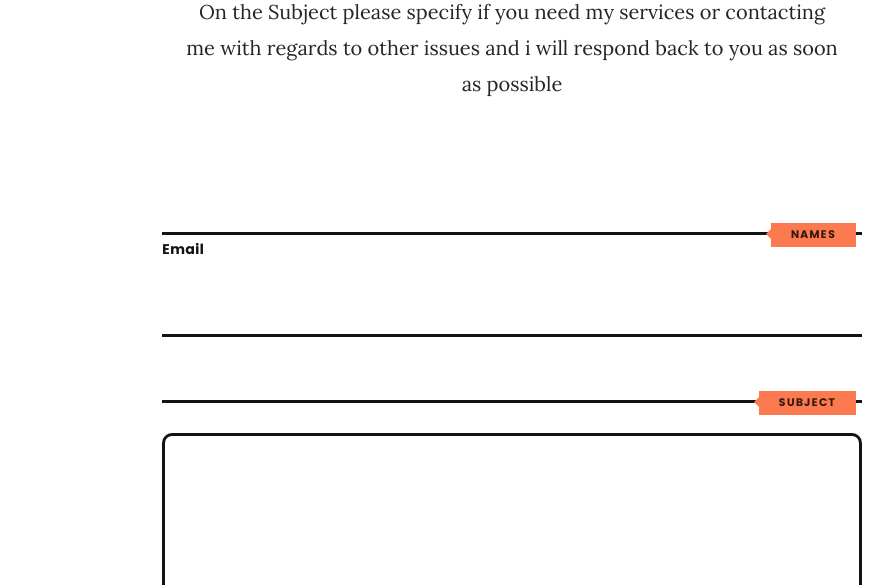
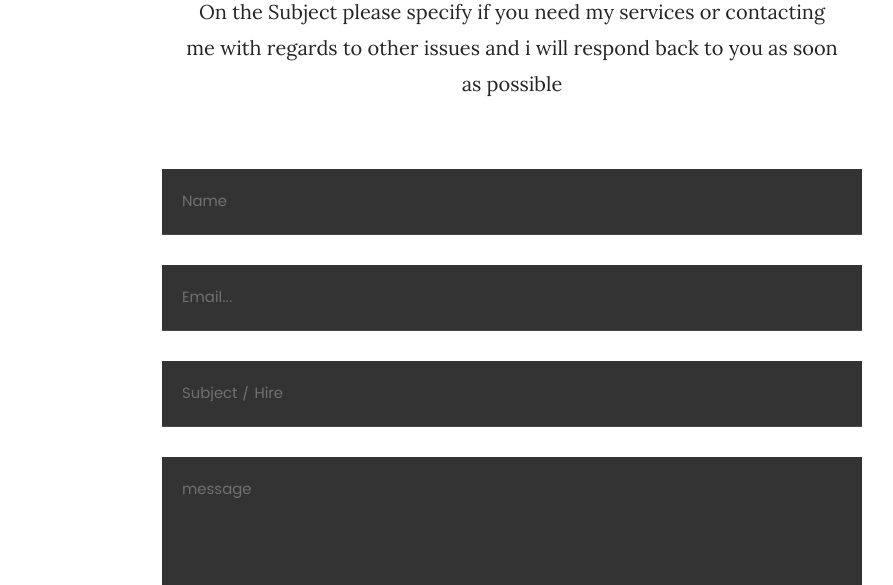
Before and after one commit to Real-Shane/All-old-websites-projects-in-one-rep, a plain HTML site: page contactS.html in a window 1280 px wide. Shown: the part 215-800 px from the top of the page, without its empty margins (128-1021 px from the left). Drawn offline with Linux system fonts and the light colour scheme; files whose address does not match are found by name.

Commit message:
update ContactS.html

```diff
--- a/contactS.html
+++ b/contactS.html
@@ -87,21 +87,21 @@
                     <fieldset>
 
                         <div class="form-field">
-                            <label> Names </label>
-                            <input  style="color:#131313; background-color: white; border-bottom: 3px solid #131313; "  name="contactName" type="text" id="contactName" placeholder="Name" value="" minlength="2" required="">
-                        </div>
-                        <div class="">
-                            <label> Email </label>
-                            <input style="color:#131313; background-color: white; border-bottom: 3px solid #131313; " name="contactEmail" type="email" id="contactEmail" placeholder="Email..." value="" required="">
-                        </div>
+
+                            <input style="color:white;"  name="contactName" type="text" id="contactName" placeholder="Name" value="" minlength="2" required="">
+                        </div> <br/>
                         <div class="form-field">
-                            <label> Subject </label>
-                            <input  style="color:#131313; background-color: white; border-bottom: 3px solid #131313; "  name="contactSubject" type="text" id="contactSubject" placeholder="Subject / Hire" value="">
+
+                            <input  style="color:white;"  name="contactEmail" type="email" id="contactEmail" placeholder="Email..." value="" required="">
+                        </div> <br/>
+                        <div class="form-field">
+
+                            <input   style="color:white;"  name="contactSubject" type="text" id="contactSubject" placeholder="Subject / Hire" value="">
                         </div>
                         <br/>
                         <div class="form-field">
-                            <label> Message </label>
-                            <textarea  style="color:#131313; background-color: white; border: 3px solid #131313; border-radius: 10px;"  name="contactMessage" id="contactMessage" placeholder="message" rows="10" cols="50" required=""></textarea>
+
+                            <textarea  style="color:white;"   name="contactMessage" id="contactMessage" placeholder="message" rows="10" cols="50" required=""></textarea>
                         </div>
                         <div class="form-field">
                             <button class="submitform">Submit</button>
```
